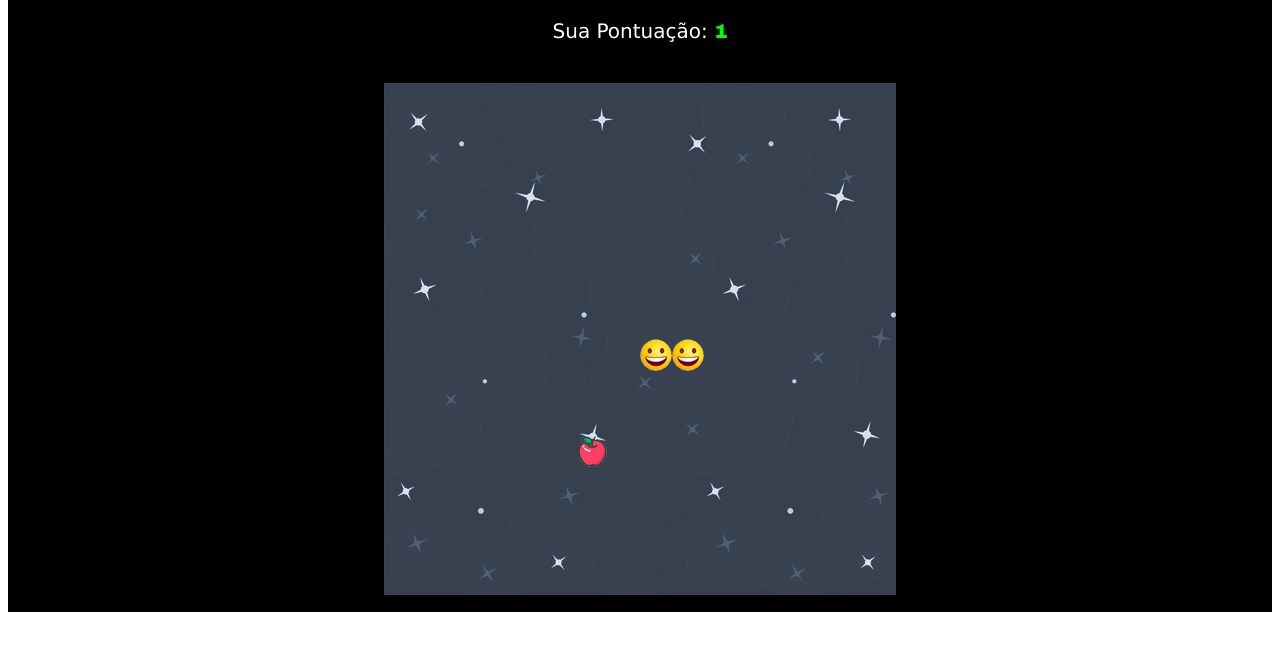
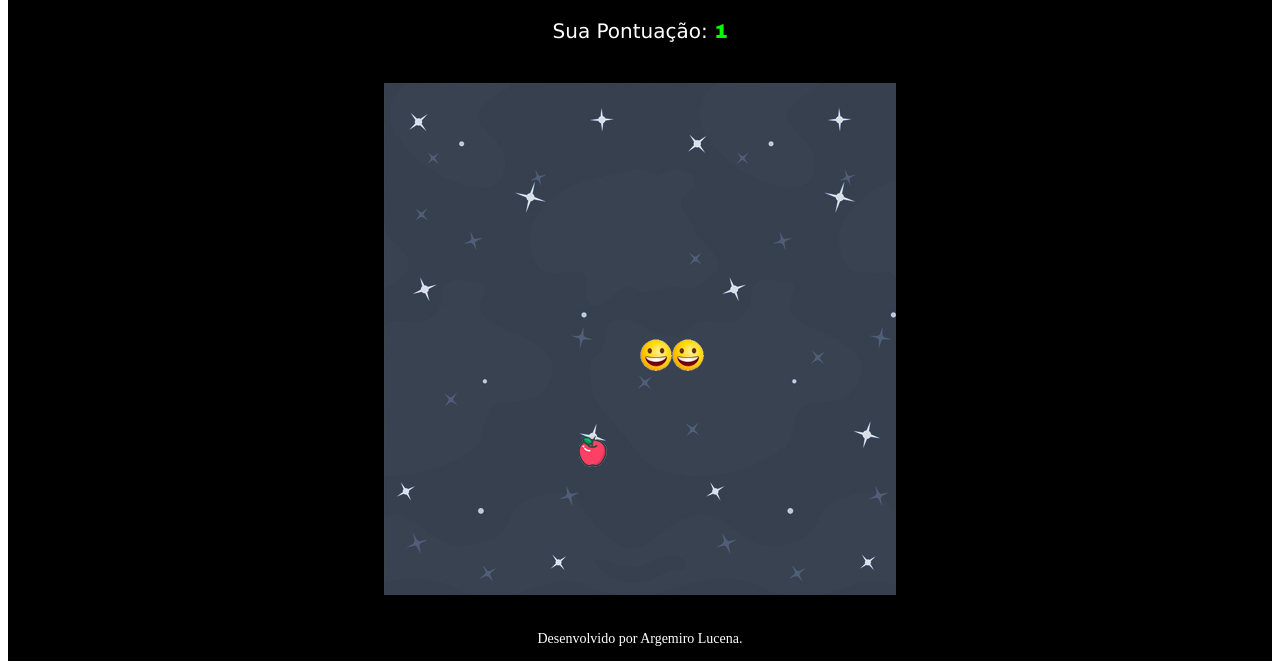
Before and after one commit to ArgemiroLucena/snake-game-js, a plain HTML site: page index.html in a window 1280 px wide. Shown: the part 156-825 px from the top of the page. Before the commit the page ends 800 px from the top, so only its background shows below. Drawn offline with Linux system fonts and the light colour scheme.

Commit message:
adicionado footer

```diff
--- a/index.html
+++ b/index.html
@@ -17,5 +17,7 @@
         <canvas id="snake" width="512" height="512"></canvas>
     </div>
     </body>
-    <footer></footer>
+    <footer class="bg-footer">
+        <p>Desenvolvido por Argemiro Lucena.</p>
+    </footer>
 </html>
--- a/style/style.css
+++ b/style/style.css
@@ -34,3 +34,13 @@ h1{
     font-size: 20px;
     padding-bottom: 20px;
 }
+
+.bg-footer{
+    background-color: black;
+    color: white;
+    font-size: 14px;
+    display: flex;
+    justify-content: center;
+    align-items: center;
+    padding-top: 5px;
+}
```
